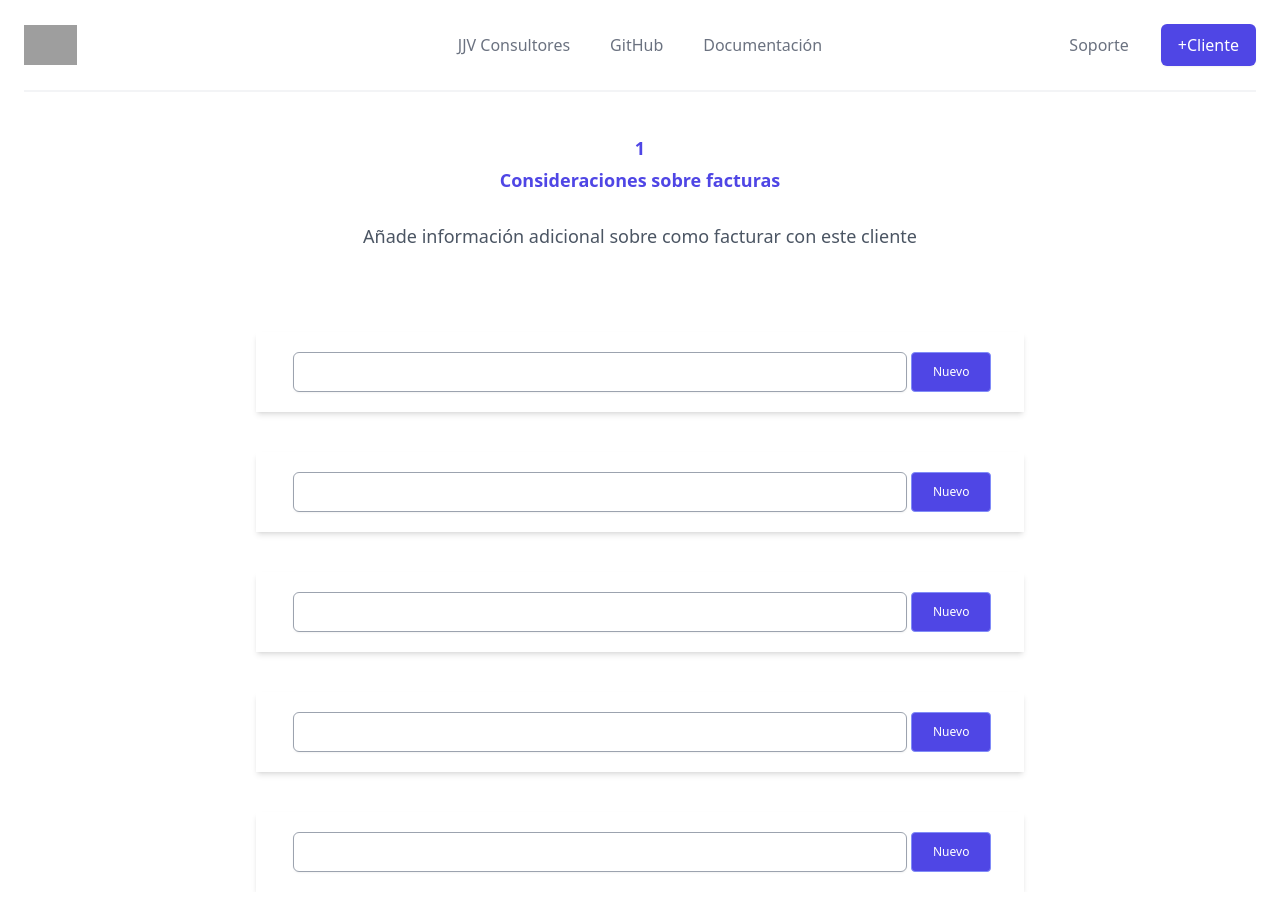
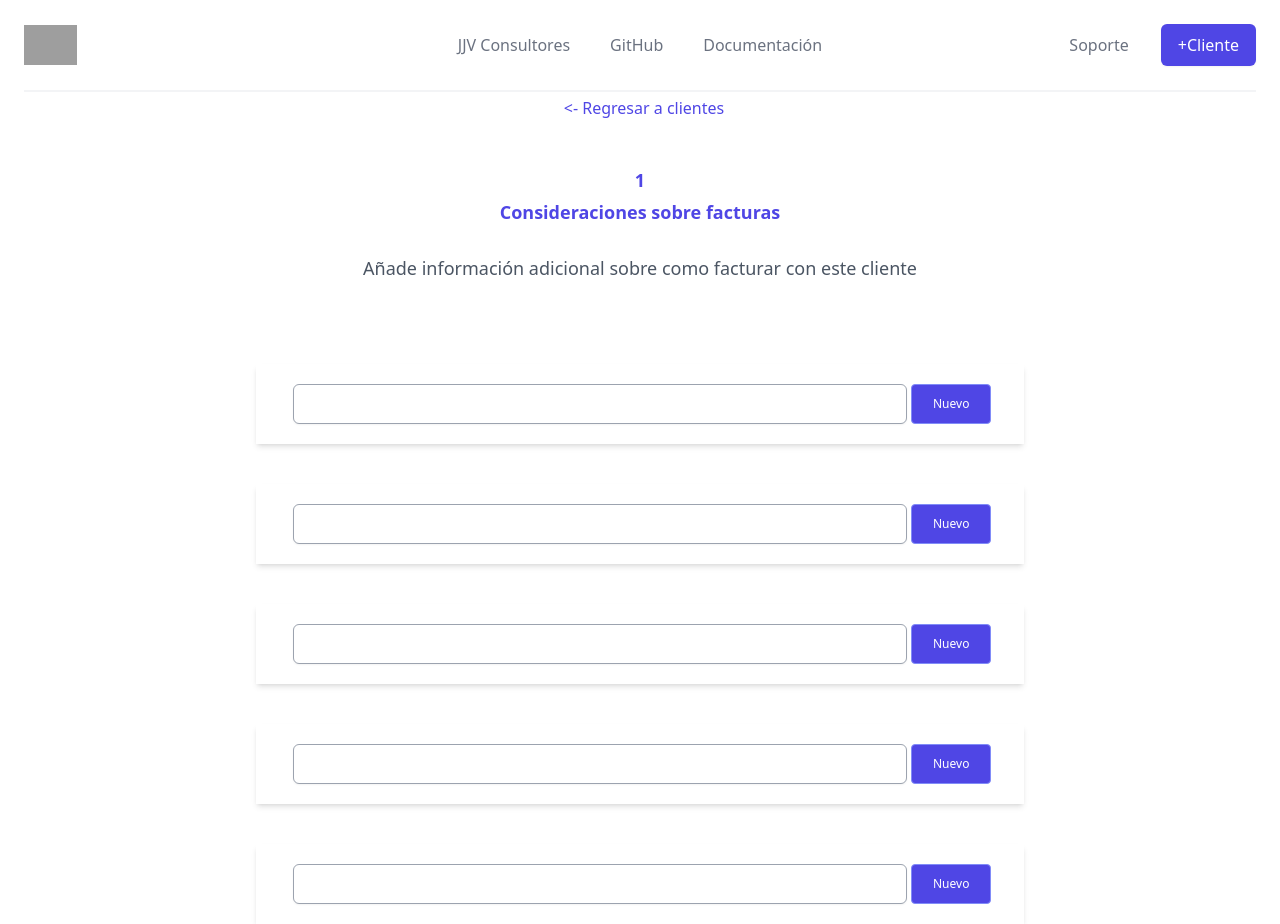
Before and after one commit to JI-Villalobos/luan-clients, a Next.js app: page /client/considerations/1/1 in a window 1280 px wide. Before the commit the page ends 892 px from the top, so only its background shows below. Built offline with nearby package versions, Linux system fonts and the light colour scheme; grey boxes are pictures that could not be loaded.

Commit message:
add-- home links on +mail and +consideration pages

```diff
--- a/pages/client/considerations/[rfc]/[id].tsx
+++ b/pages/client/considerations/[rfc]/[id].tsx
@@ -1,6 +1,7 @@
 import { useRouter } from "next/router";
 import AddConsideration from "../../../components/AddConsideration";
 import AddConsiderationsInfo from "../../../components/AddConsiderationsInfo";
+import BackHome from "../../../components/BackHome";
 import Header from "../../../components/Header";
 
 export default function AddConsiderations() {
@@ -18,6 +19,7 @@ export default function AddConsiderations() {
   return (
     <>
       <Header />
+      <BackHome />
       <AddConsiderationsInfo rfc={clientRf}/>
       <AddConsideration />
       <AddConsideration />
--- a/pages/components/AddMailInfo.tsx
+++ b/pages/components/AddMailInfo.tsx
@@ -1,12 +1,14 @@
+import BackHome from "./BackHome"
+
 interface Props{
   rfc: string
 }
 
 export default function AddMailInfo({ rfc }: Props) {
-
   return (
     <div className="bg-white py-3 sm:py-10">
       <div className="mx-auto max-w-7xl px-6 lg:px-8">
+        <BackHome />
         <div className="sm:text-center">
           <h2 className="text-lg font-semibold leading-8 text-indigo-600">{rfc}</h2>
           <h3 className="text-lg font-semibold leading-8 text-indigo-600">Añade nuevos Emails</h3>
```
